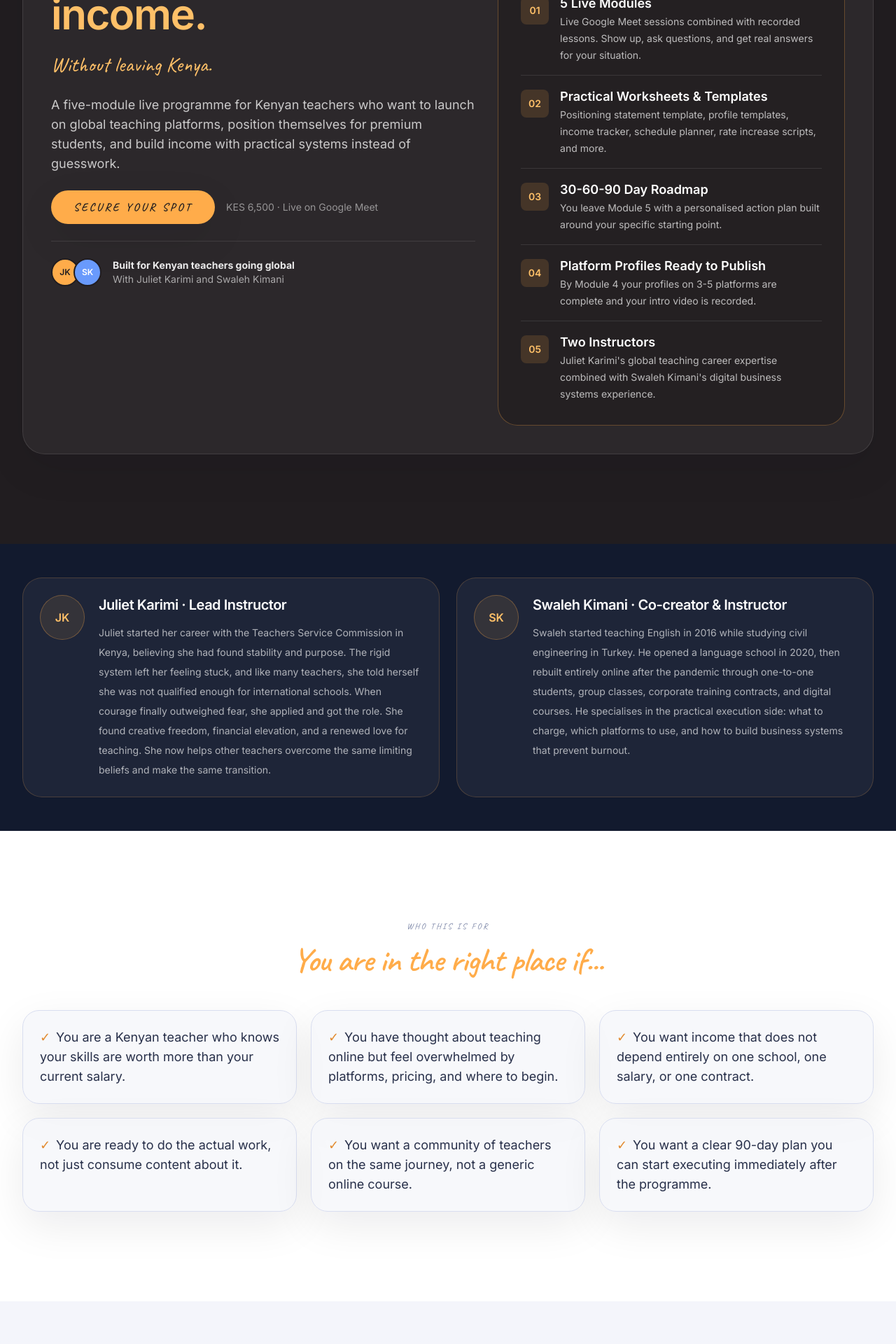
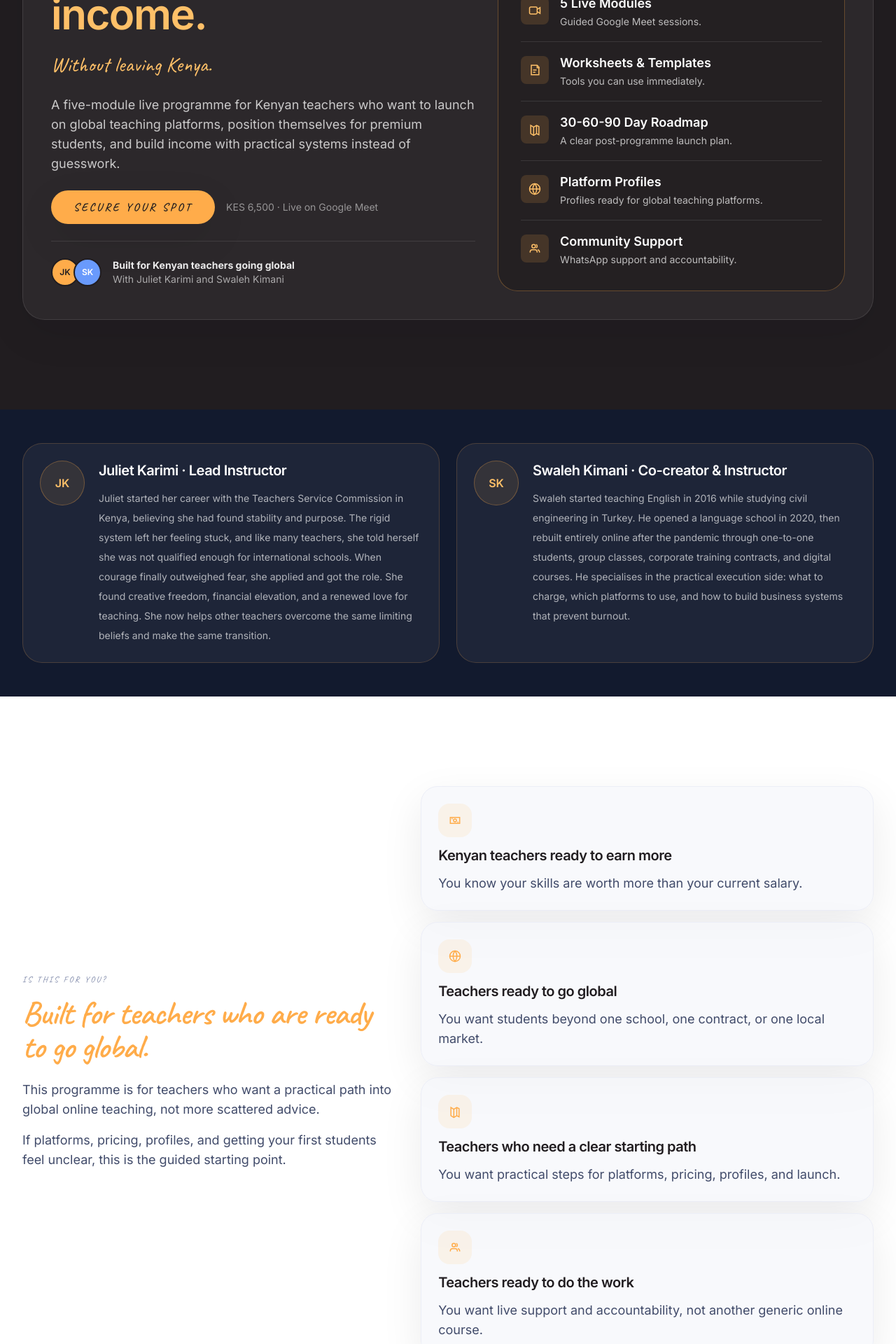
Before and after one commit to aenshtyn/30DegreesEast, a Next.js app: page /global-teacher-playbook in a window 1280 px wide. Shown: the part 440-2360 px from the top of the page at 70% size. Built offline with nearby package versions, Linux system fonts and the light colour scheme.

Commit message:
Refine playbook page sections

```diff
--- a/app/global-teacher-playbook/page.tsx
+++ b/app/global-teacher-playbook/page.tsx
@@ -2,7 +2,6 @@ import type { Metadata } from 'next'
 
 import CTAButton from '@/components/ui/CTAButton'
 import {
-  playbookAudience,
   playbookFaqs,
   playbookIncludes,
   playbookInstructors,
@@ -13,6 +12,108 @@ export const metadata: Metadata = {
   title: 'The Global Teacher Playbook | 30 Degrees East',
   description:
     'A five-module live programme helping Kenyan teachers turn their teaching skills into global online income.',
+}
+
+type PlaybookIconName = 'globe' | 'video' | 'workbook' | 'roadmap' | 'community' | 'income'
+
+const heroIncludes = [
+  {
+    icon: 'video' as const,
+    title: '5 Live Modules',
+    description: 'Guided Google Meet sessions.',
+  },
+  {
+    icon: 'workbook' as const,
+    title: 'Worksheets & Templates',
+    description: 'Tools you can use immediately.',
+  },
+  {
+    icon: 'roadmap' as const,
+    title: '30-60-90 Day Roadmap',
+    description: 'A clear post-programme launch plan.',
+  },
+  {
+    icon: 'globe' as const,
+    title: 'Platform Profiles',
+    description: 'Profiles ready for global teaching platforms.',
+  },
+  {
+    icon: 'community' as const,
+    title: 'Community Support',
+    description: 'WhatsApp support and accountability.',
+  },
+]
+
+const audienceCards = [
+  {
+    icon: 'income' as const,
+    title: 'Kenyan teachers ready to earn more',
+    description: 'You know your skills are worth more than your current salary.',
+  },
+  {
+    icon: 'globe' as const,
+    title: 'Teachers ready to go global',
+    description: 'You want students beyond one school, one contract, or one local market.',
+  },
+  {
+    icon: 'roadmap' as const,
+    title: 'Teachers who need a clear starting path',
+    description: 'You want practical steps for platforms, pricing, profiles, and launch.',
+  },
+  {
+    icon: 'community' as const,
+    title: 'Teachers ready to do the work',
+    description: 'You want live support and accountability, not another generic online course.',
+  },
+]
+
+function PlaybookIcon({ name }: { name: PlaybookIconName }) {
+  switch (name) {
+    case 'globe':
+      return (
+        <svg viewBox="0 0 24 24" fill="none" stroke="currentColor" strokeWidth="1.8" className="h-5 w-5">
+          <circle cx="12" cy="12" r="9" />
+          <path d="M3 12h18M12 3c2.2 2.4 3.3 5.4 3.3 9S14.2 18.6 12 21c-2.2-2.4-3.3-5.4-3.3-9S9.8 5.4 12 3Z" />
+        </svg>
+      )
+    case 'video':
+      return (
+        <svg viewBox="0 0 24 24" fill="none" stroke="currentColor" strokeWidth="1.8" className="h-5 w-5">
+          <rect x="3" y="6" width="13" height="12" rx="2" />
+          <path d="m16 10 5-3v10l-5-3" />
+        </svg>
+      )
+    case 'workbook':
+      return (
+        <svg viewBox="0 0 24 24" fill="none" stroke="currentColor" strokeWidth="1.8" className="h-5 w-5">
+          <path d="M6 4h10l3 3v13H6z" />
+          <path d="M16 4v4h4M9 12h6M9 16h4" />
+        </svg>
+      )
+    case 'roadmap':
+      return (
+        <svg viewBox="0 0 24 24" fill="none" stroke="currentColor" strokeWidth="1.8" className="h-5 w-5">
+          <path d="M5 19V5l5 3 5-3 4 2v14l-4-2-5 3-5-3Z" />
+          <path d="M10 8v14M15 5v14" />
+        </svg>
+      )
+    case 'community':
+      return (
+        <svg viewBox="0 0 24 24" fill="none" stroke="currentColor" strokeWidth="1.8" className="h-5 w-5">
+          <path d="M16 19v-1a4 4 0 0 0-4-4H8a4 4 0 0 0-4 4v1" />
+          <circle cx="10" cy="8" r="3" />
+          <path d="M20 19v-1a4 4 0 0 0-3-3.87M14 5.13a3 3 0 0 1 0 5.74" />
+        </svg>
+      )
+    case 'income':
+      return (
+        <svg viewBox="0 0 24 24" fill="none" stroke="currentColor" strokeWidth="1.8" className="h-5 w-5">
+          <path d="M4 7h16v10H4z" />
+          <circle cx="12" cy="12" r="2.5" />
+          <path d="M7 10V9h1M17 14v1h-1" />
+        </svg>
+      )
+  }
 }
 
 export default function GlobalTeacherPlaybookPage() {
@@ -72,10 +173,10 @@ export default function GlobalTeacherPlaybookPage() {
                 One payment. A clear launch path from platform choice to first students.
               </h2>
               <ul className="mt-8 space-y-4">
-                {playbookIncludes.slice(0, 5).map((item, index) => (
+                {heroIncludes.map((item) => (
                   <li key={item.title} className="flex gap-4 border-b border-white/10 pb-4 last:border-b-0 last:pb-0">
-                    <div className="mt-1 flex h-10 w-10 flex-shrink-0 items-center justify-center rounded-lg bg-accent-500/15 text-sm font-semibold text-accent-300">
-                      {String(index + 1).padStart(2, '0')}
+                    <div className="mt-1 flex h-10 w-10 flex-shrink-0 items-center justify-center rounded-lg bg-accent-500/15 text-accent-300">
+                      <PlaybookIcon name={item.icon} />
                     </div>
                     <div>
                       <p className="font-semibold text-white">{item.title}</p>
@@ -109,16 +210,33 @@ export default function GlobalTeacherPlaybookPage() {
 
       <section className="section-padding bg-white">
         <div className="container-custom">
-          <div className="mx-auto max-w-3xl text-center">
-            <p className="accent-label">Who this is for</p>
-            <h2 className="mt-4 section-heading">You are in the right place if...</h2>
-          </div>
-          <div className="mt-12 grid gap-5 md:grid-cols-2 xl:grid-cols-3">
-            {playbookAudience.map((item) => (
-              <article key={item} className="rounded-[24px] border border-neutral-200 bg-neutral-50/80 p-6 shadow-soft-card">
-                <p className="text-neutral-800"><span className="mr-2 text-accent-600">✓</span>{item}</p>
-              </article>
-            ))}
+          <div className="grid gap-10 lg:grid-cols-[0.9fr_1.1fr] lg:items-center">
+            <div>
+              <p className="accent-label">Is this for you?</p>
+              <h2 className="mt-4 section-heading">Built for teachers who are ready to go global.</h2>
+              <p className="mt-6 text-neutral-700">
+                This programme is for teachers who want a practical path into global online teaching,
+                not more scattered advice.
+              </p>
+              <p className="mt-4 text-neutral-700">
+                If platforms, pricing, profiles, and getting your first students feel unclear, this
+                is the guided starting point.
+              </p>
+            </div>
+            <div className="grid gap-4">
+              {audienceCards.map((card) => (
+                <article
+                  key={card.title}
+                  className="rounded-[24px] border border-neutral-100 bg-neutral-50/70 p-6 shadow-soft-card"
+                >
+                  <div className="flex h-12 w-12 items-center justify-center rounded-2xl bg-accent-500/10 text-accent-500">
+                    <PlaybookIcon name={card.icon} />
+                  </div>
+                  <h3 className="mt-3 text-xl text-raisin">{card.title}</h3>
+                  <p className="mt-3 text-neutral-700">{card.description}</p>
+                </article>
+              ))}
+            </div>
           </div>
         </div>
       </section>
@@ -192,7 +310,25 @@ export default function GlobalTeacherPlaybookPage() {
             <blockquote className="mt-8 rounded-[28px] border border-accent-500/20 bg-white/5 p-8 font-display text-3xl leading-snug text-white/85 shadow-soft-card">
               I realised there is actually no perfect time to start. You just start where you are and grow from there. I now have a plan, structure, and direction.
             </blockquote>
-            <p className="mt-4 text-sm font-semibold text-accent-300">First cohort participant, Global Teacher Playbook</p>
+            <p className="mt-4 text-sm font-semibold text-accent-300">
+              Veronica N., first cohort participant, Global Teacher Playbook
+            </p>
+          </div>
+        </div>
+      </section>
+
+      <section id="pricing" className="section-padding bg-raisin text-white">
+        <div className="container-custom">
+          <div className="mx-auto max-w-2xl rounded-[32px] border border-accent-500/20 bg-white/5 p-8 text-center shadow-soft-card md:p-10">
+            <p className="accent-label text-accent-300">Enrolment</p>
+            <h2 className="mt-4 text-white">One investment. Six weeks that change your direction.</h2>
+            <p className="mt-6 font-display text-7xl text-white">KES 6,500</p>
+            <p className="mt-3 text-sm text-white/50">One-time payment · M-Pesa accepted · Limited spots per cohort</p>
+            <div className="mt-8">
+              <CTAButton href="/global-teacher-playbook/enrol" className="w-full sm:w-auto">
+                Secure Your Spot
+              </CTAButton>
+            </div>
           </div>
         </div>
       </section>
@@ -218,22 +354,6 @@ export default function GlobalTeacherPlaybookPage() {
           </div>
         </div>
       </section>
-
-      <section id="pricing" className="section-padding bg-raisin text-white">
-        <div className="container-custom">
-          <div className="mx-auto max-w-2xl rounded-[32px] border border-accent-500/20 bg-white/5 p-8 text-center shadow-soft-card md:p-10">
-            <p className="accent-label text-accent-300">Enrolment</p>
-            <h2 className="mt-4 text-white">One investment. Six weeks that change your direction.</h2>
-            <p className="mt-6 font-display text-7xl text-white">KES 6,500</p>
-            <p className="mt-3 text-sm text-white/50">One-time payment · M-Pesa accepted · Limited spots per cohort</p>
-            <div className="mt-8">
-              <CTAButton href="/global-teacher-playbook/enrol" className="w-full sm:w-auto">
-                Secure Your Spot
-              </CTAButton>
-            </div>
-          </div>
-        </div>
-      </section>
     </>
   )
 }
```
